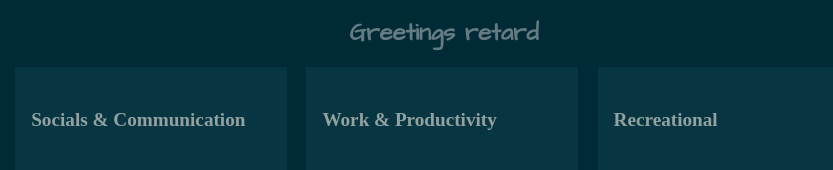
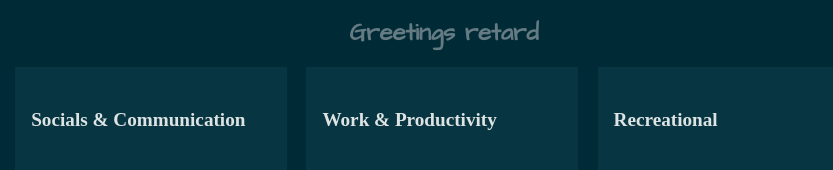
Before and after one commit to Mordi490/mordi490.github.io, a plain HTML site: page index.html in a window 1280 px wide. Shown: the top 170 px of the page, without its empty margins (196-1029 px from the left). Drawn offline with Linux system fonts and the light colour scheme.

Commit message:
update font color to be more accesability friendly
According to coolors.io, your font is okay for small text, but could be better

The color i'm proposing has excellent accessability, and will make the site usable by all people.

```diff
--- a/css/main.css
+++ b/css/main.css
@@ -51,7 +51,7 @@ h2 {
 }
 
 h4 {
-  color: #93a1a1;
+  color: #DEE3E3;
 }
 
 nav {
```
